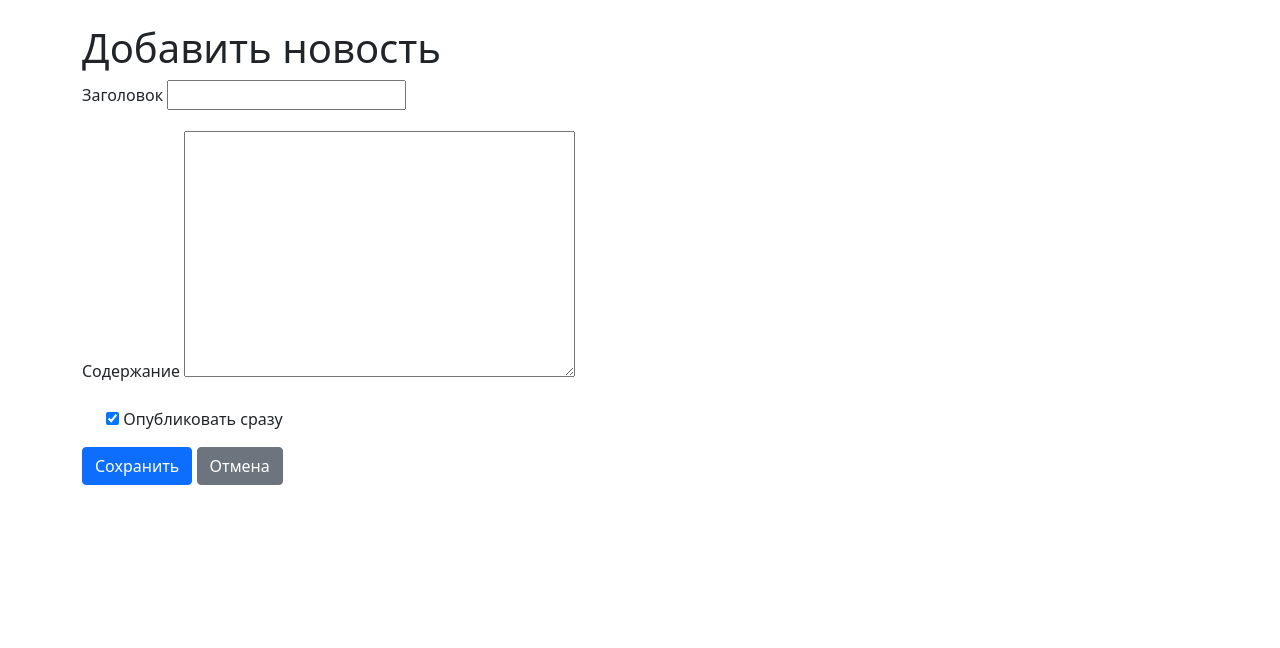
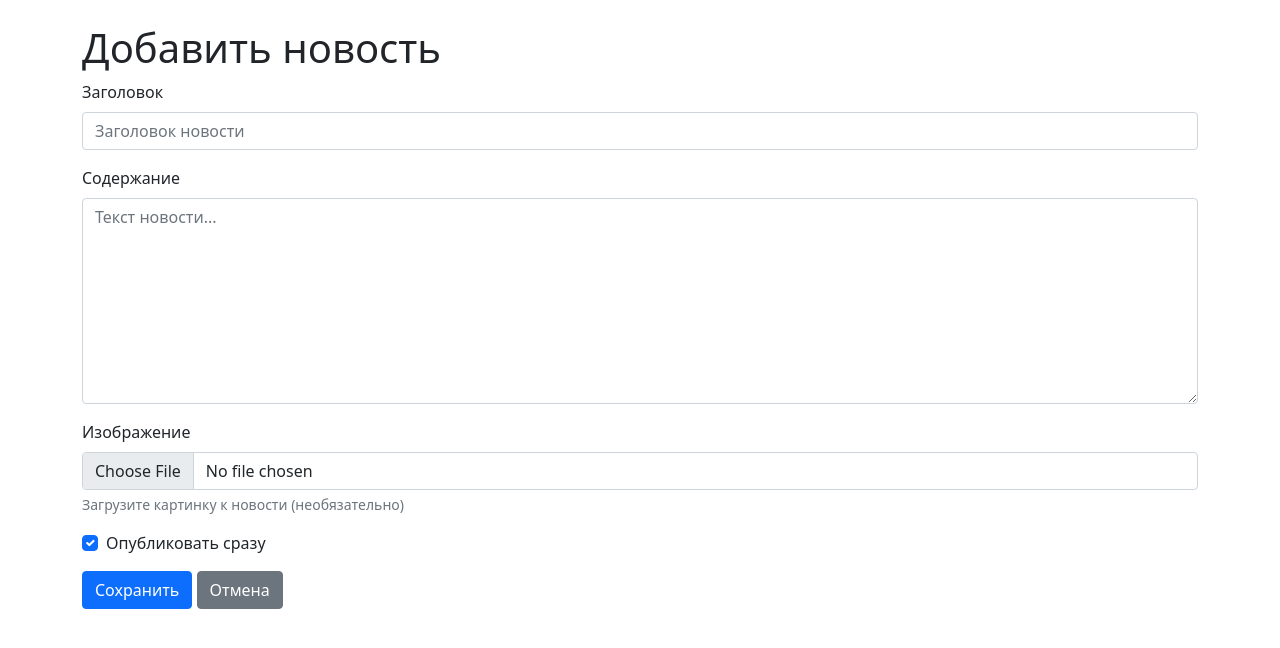
Before and after one commit to IvanP1astun/Strike_Zone_Web, a Django app: page /news/create/ in a window 1280 px wide. Shown: the top 648 px of the page. Run offline with Django 5.2, Linux system fonts and the light colour scheme; a user stored in the database is signed in; parts of the project's set-up code (start-up, migrations or seed data) failed here and were passed over; some libraries are stand-ins or nearby versions.

Commit message:
Добавлена возможность добавлять картинки в новости

```diff
--- a/main/forms.py
+++ b/main/forms.py
@@ -12,7 +12,31 @@ class NewsForm(forms.ModelForm):
 
     class Meta:
         model = News
-        fields = ["title", "content", "is_published"]
+        fields = ["title", "content", "image", "is_published"]
+        widgets = {
+            'title': forms.TextInput(attrs={
+                'class': 'form-control',
+                'placeholder': 'Заголовок новости'
+            }),
+            'content': forms.Textarea(attrs={
+                'class': 'form-control',
+                'rows': 8,
+                'placeholder': 'Текст новости...'
+            }),
+            'image': forms.ClearableFileInput(attrs={
+                'class': 'form-control',
+                'accept': 'image/*'
+            }),
+            'is_published': forms.CheckboxInput(attrs={
+                'class': 'form-check-input'
+            }),
+        }
+        labels = {
+            'title': 'Заголовок',
+            'content': 'Содержание',
+            'image': 'Изображение (необязательно)',
+            'is_published': 'Опубликовать',
+        }
 
 
 class GameCreateForm(forms.ModelForm):
--- a/main/models.py
+++ b/main/models.py
@@ -20,6 +20,14 @@ class News(models.Model):
     )
     updated_at = models.DateTimeField(auto_now=True, verbose_name="Дата обновления")
     is_published = models.BooleanField(default=True, verbose_name="Опубликовано")
+
+    image = models.ImageField(
+        upload_to="news/",
+        verbose_name="Изображение",
+        blank=True,
+        null=True,
+        help_text="Загрузите картинку к новости (необязательно)"
+    )
 
     class Meta:
         ordering = ["-created_at"]
--- a/main/templates/main/news_form.html
+++ b/main/templates/main/news_form.html
@@ -8,17 +8,33 @@
     <div class="container mt-4">
         <h1>Добавить новость</h1>
 
-        <form method="post">
+        <form method="post" enctype="multipart/form-data">
             {% csrf_token %}
 
             <div class="mb-3">
                 <label for="{{ form.title.id_for_label }}" class="form-label">Заголовок</label>
                 {{ form.title }}
+                {% if form.title.errors %}
+                    <div class="text-danger small">{{ form.title.errors }}</div>
+                {% endif %}
             </div>
 
             <div class="mb-3">
                 <label for="{{ form.content.id_for_label }}" class="form-label">Содержание</label>
                 {{ form.content }}
+                {% if form.content.errors %}
+                    <div class="text-danger small">{{ form.content.errors }}</div>
+                {% endif %}
+            </div>
+
+            <!-- ДОБАВЛЯЕМ ПОЛЕ ДЛЯ КАРТИНКИ -->
+            <div class="mb-3">
+                <label for="{{ form.image.id_for_label }}" class="form-label">Изображение</label>
+                {{ form.image }}
+                {% if form.image.errors %}
+                    <div class="text-danger small">{{ form.image.errors }}</div>
+                {% endif %}
+                <div class="form-text">Загрузите картинку к новости (необязательно)</div>
             </div>
 
             <div class="mb-3 form-check">
```
